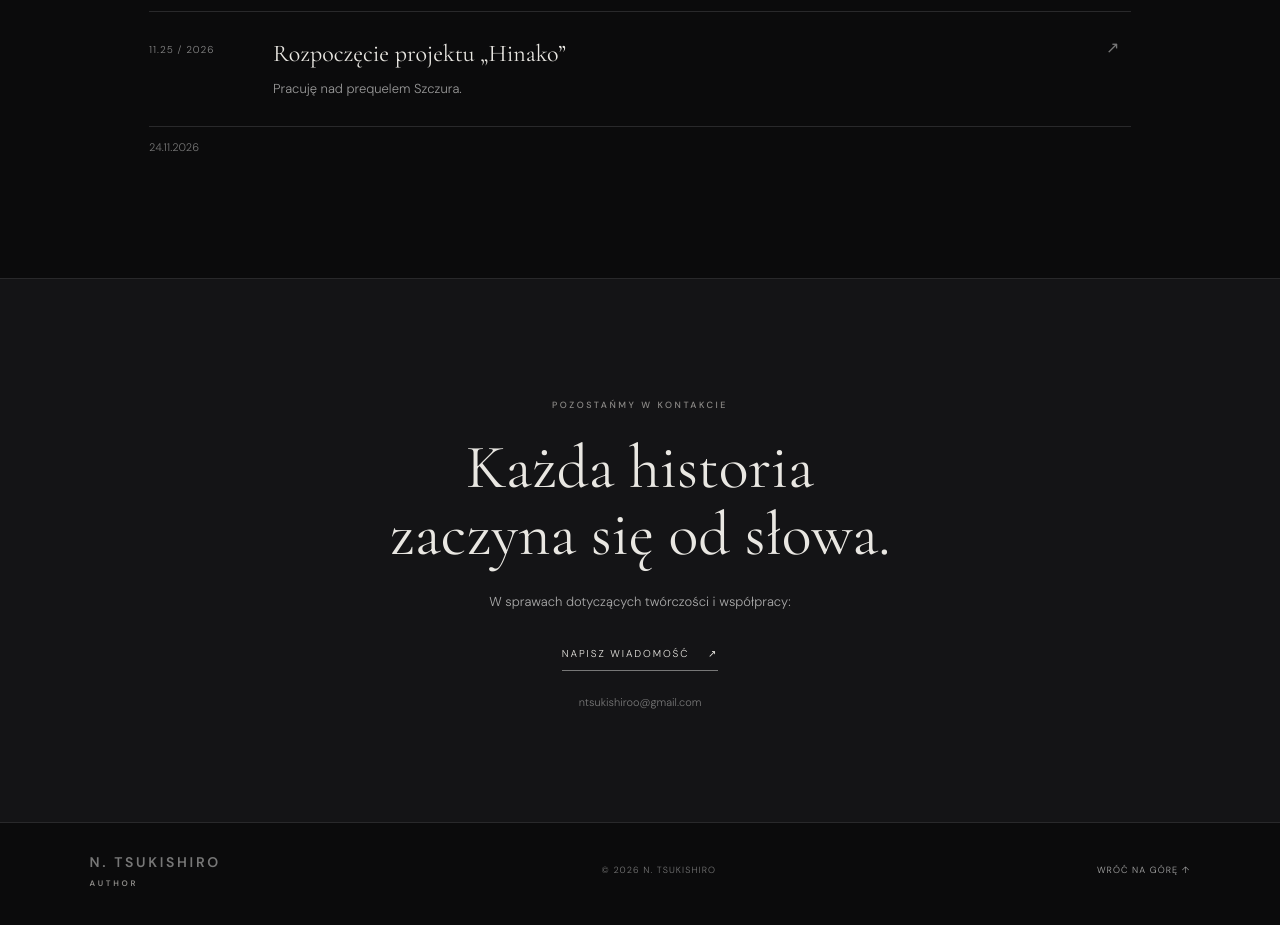
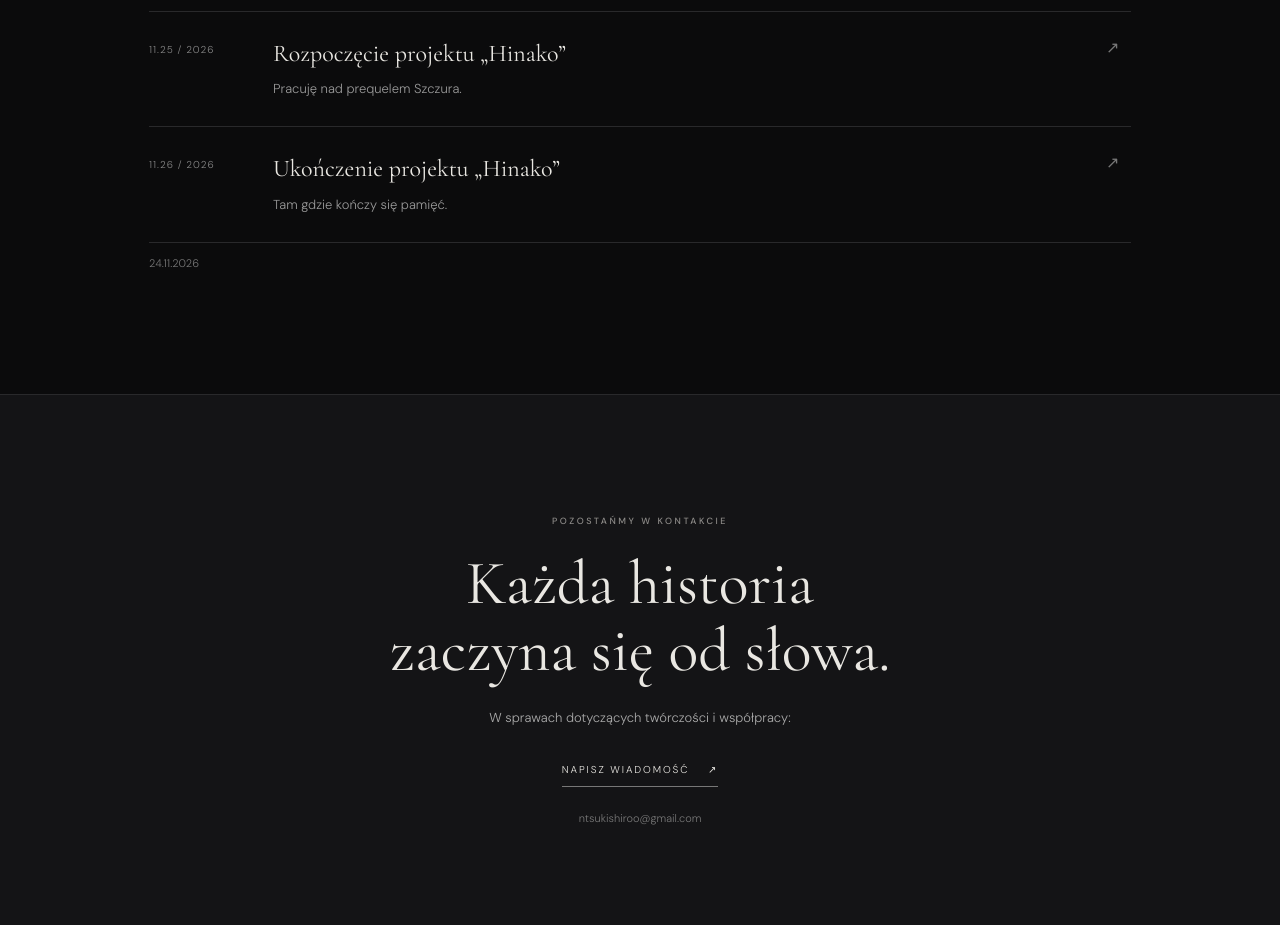
Before and after one commit to NTsukishiro/n-tsukishiro-site, a plain HTML site: page index.html in a window 1280 px wide. Shown: the part 4240-5165 px from the top of the page. Drawn offline with nearby package versions, Linux system fonts and the light colour scheme.

Commit message:
Update index.html

```diff
--- a/index.html
+++ b/index.html
@@ -136,6 +136,11 @@ W swoich historiach staram się łączyć psychologiczne napięcie z tajemnicą,
         <div><h3>Rozpoczęcie projektu „Hinako”</h3><p>Pracuję nad prequelem Szczura.</p></div>
         <span class="update-arrow">↗</span>
       </article>
+       <article class="update-row">
+        <time datetime="2026-11.26">11.26 / 2026</time>
+        <div><h3>Ukończenie projektu „Hinako”</h3><p>Tam gdzie kończy się pamięć.</p></div>
+        <span class="update-arrow">↗</span>
+      </article>
       <p class="placeholder-note">24.11.2026</p>
     </section>
 
```
